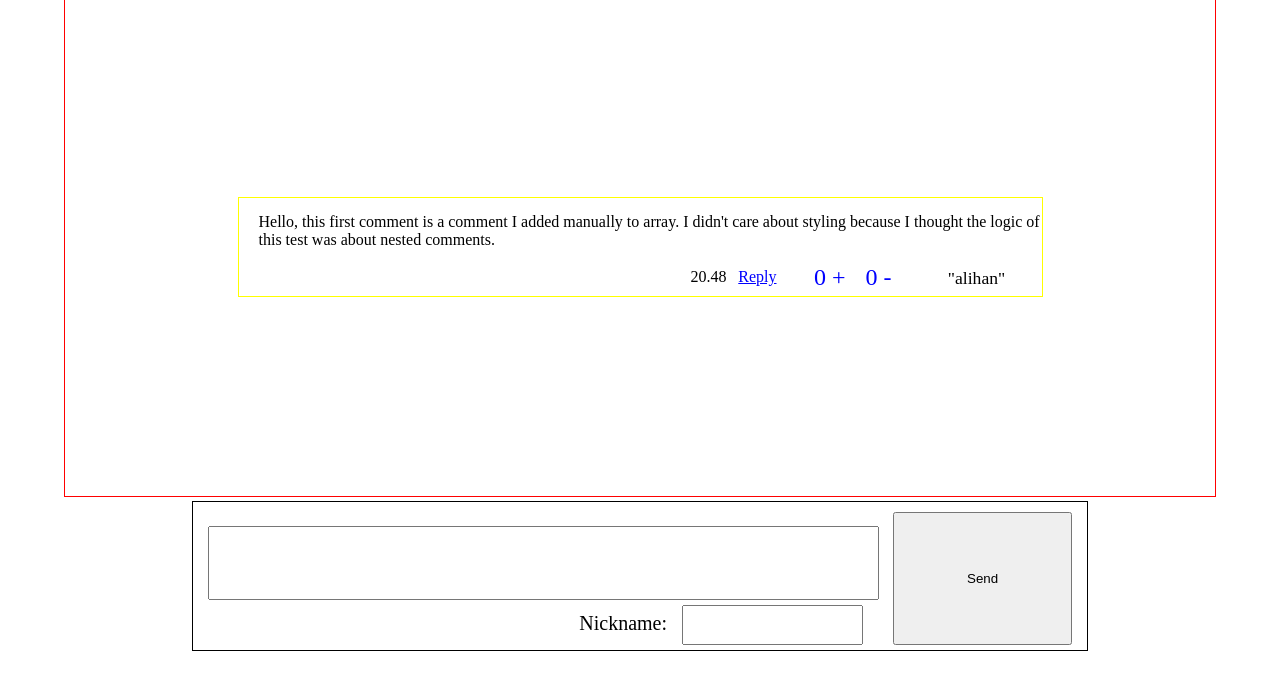
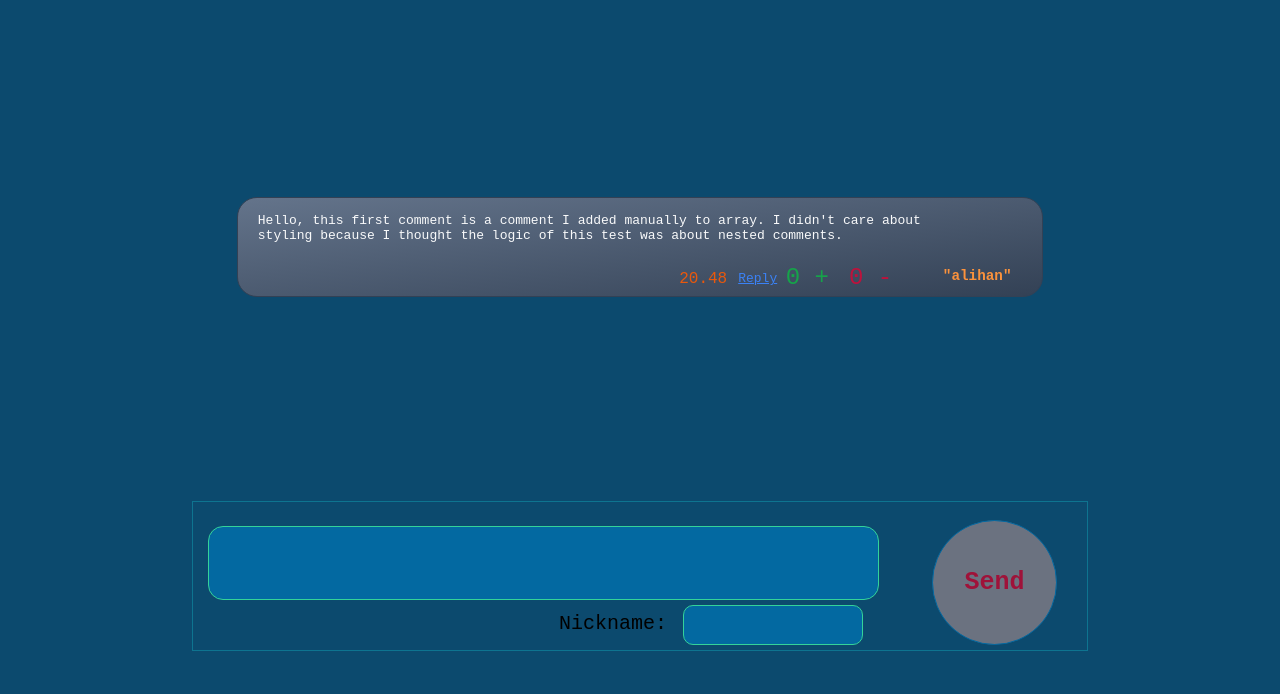
Before and after one commit to neenhila/Nested-Comment, a plain HTML site: page index.html in a window 1280 px wide. Shown: the part 106-800 px from the top of the page. Drawn offline with Linux system fonts and the light colour scheme.

Commit message:
visual updates, bugfixes
There was a glitch that after you replied someone it was continuing to reply same comment.

```diff
--- a/index.html
+++ b/index.html
@@ -10,8 +10,8 @@
 </head>
 
 <body>
+  <h1 style="position: absolute; top: 15px;">Comments</h1>
   <div class="comment-container" style="position: relative;" id="container">
-    <h1 style="position: absolute; top: 10px;">Comments</h1>
   </div>
   <div class="new-comment">
     <p class="new-comment-info" id="info"></p>
@@ -22,5 +22,4 @@
   </div>
 </body>
 <script src="script.js"></script>
-
 </html>
--- a/script.js
+++ b/script.js
@@ -36,7 +36,7 @@ const comments = [{
       } else {
         if (comment.isReply) {
           let createdCommentHTML = `
-      <div class="comment" style="margin-left: 150px; border: 1px solid blue" id="comment${comment.commentId}">
+      <div class="comment commentReply" style="margin-left: 150px; border: 1px solid blue" id="comment${comment.commentId}">
       <div class="text">
         ${comment.text}
       </div>
@@ -89,7 +89,7 @@ const comments = [{
     if (replyingTo > 0) {
       let comment = comments.find((item) => item.commentId === replyingTo);
       let author = comment.author;
-      info.innerHTML = `You're replying to <span style="font-color: red; font-weight: bold;">${author}</span>`;
+      info.innerHTML = `You're replying to <span>${author}</span>`;
     } else {
       info.innerHTML = "";
     }
@@ -160,6 +160,7 @@ const comments = [{
   async function refreshCommentQueue() {
     container.innerHTML = "";
     viewComment.length = 0;
+    replyingTo = 0;
   }
 
   // vote
--- a/style.css
+++ b/style.css
@@ -2,8 +2,15 @@
   margin: 0;
   padding: 0;
   box-sizing: border-box;
+  font-family: monospace;
+}
+::spelling-error {
+  display: none;
 }
 
+::-webkit-scrollbar {
+  display: none;
+}
 body {
   width: 100vw;
   height: auto;
@@ -13,6 +20,7 @@ body {
   align-items: center;
   flex-direction: column;
   gap: 4px;
+  background-color: #0c4a6e;
 }
 
 .comment-container {
@@ -26,13 +34,12 @@ body {
   flex-direction: column;
   position: relative;
   gap: 6px;
-  border: 1px solid red;
 }
 
 .new-comment {
   width: 70vw;
   height: 150px;
-  border: 1px solid black;
+  border: 1px solid #0e7490;
 }
 
 .comment {
@@ -42,8 +49,10 @@ body {
   justify-content: center;
   align-items: center;
   flex-direction: column;
+  border-radius: 20px;
   gap: 2px;
-  border: 1px solid yellow;
+  border: 1px solid #334155;
+  background-image: linear-gradient(to right bottom, #64748b, #334155);
   position: relative;
 }
 
@@ -51,6 +60,8 @@ body {
   position: absolute;
   left: 20px;
   top: 15px;
+  width: 90%;
+  color: #f9fafb;
 }
 
 .author {
@@ -62,6 +73,8 @@ body {
   height: 20px;
   overflow: hidden;
   text-align: center;
+  color: #fb923c;
+  font-weight: bold;
 }
 
 .votes {
@@ -73,19 +86,25 @@ body {
   bottom: 5px;
   right: 150px;
   font-size: 24px;
-  color: blue;
   user-select: none;
 }
-
+.upvote {
+  color: #16a34a;
+}
+.downvote {
+  color: #be123c;
+}
 .downvote:hover,
-.upvote:hover,
+.upvote:hover {
+  color: #fff1f2;
+}
 .reply:hover {
-  color: red;
+  color: #22c55e;
 }
 
 .upvote:active,
 .downvote:active {
-  color: black;
+  color: #0ea5e9;
 }
 
 .reply {
@@ -93,22 +112,28 @@ body {
   bottom: 10px;
   right: 265px;
   text-decoration: underline;
-  color: blue;
+  color: #3b82f6;
   cursor: pointer;
   user-select: none;
 }
 
 .reply:active {
   text-decoration: none;
-  color: black;
+  color: #fff1f2;
 }
 
 .timestamp {
   position: absolute;
   right: 315px;
-  bottom: 10px;
+  bottom: 8px;
+  font-size: 16px;
+  color: #ea580c;
 }
 
+.commentReply {
+  background-image: none;
+  background-color: #525252;
+}
 /*   New Comment Design */
 
 .new-comment {
@@ -125,22 +150,52 @@ body {
   height: 50%;
   bottom: 50px;
   left: 15px;
-  font-size: 36px;
+  font-size: 16px;
+  word-wrap: break-word;
+  overflow: hidden;
   display: flex;
   padding: 15px 15px;
+  background-color: #0369a1;
+  border: 1px solid #34d399;
+  border-radius: 15px;
+  outline: none;
+  transition: all 0.4s linear;
+  color: #171717;
 }
 
+#newComment:is(:focus, :focus-within),
+#author:is(:focus, :focus-within) {
+  filter: drop-shadow(0px 15px 15px #ea580c);
+  transform: scale(1.1) translateY(-30px);
+  z-index: 2;
+}
 #newCommentBtn {
   position: absolute;
-  right: 15px;
+  right: 30px;
   bottom: 5px;
-  width: 20%;
-  height: 90%;
+  width: 14%;
+  aspect-ratio: 1/1;
+  border-radius: 50%;
+  border: 1px solid #0369a1;
+  background-color: #6b7280;
+  color: #9f1239;
+  font-size: 25px;
+  font-weight: bold;
+  transition: all 0.2s linear;
 }
 
+#newCommentBtn:hover {
+  color: #34d399;
+  border: 1px solid #9f1239;
+  background-color: transparent;
+}
+
+#newCommentBtn:active {
+  background-color: #9f1239;
+}
 .new-comment-info {
   font-size: 16px;
-  color: black;
+  color: #facc15;
   position: absolute;
   top: 2px;
   left: 15px;
@@ -153,8 +208,18 @@ body {
   bottom: 5px;
   height: 40px;
   right: 224px;
+  background-color: #0369a1;
+  border: 1px solid #34d399;
+  border-radius: 10px;
+  padding: 5px 5px;
+  outline: none;
+  transition: all 0.4s linear;
+  color: #171717;
 }
-
+.new-comment-info span {
+  color: #22c55e;
+  font-weight: bold;
+}
 label {
   position: absolute;
   bottom: 15px;
```
